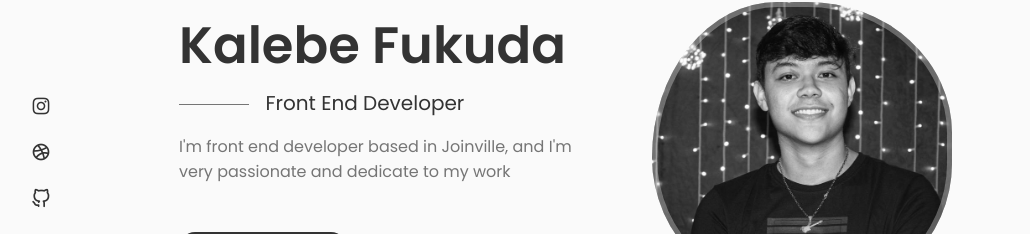
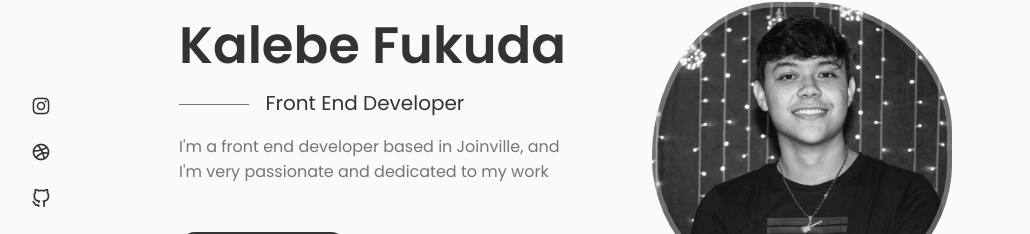
Before and after one commit to kalebefukuda/MyPortfolio, a React (Create React App) app: page / in a window 1280 px wide. Shown: the part 182-416 px from the top of the page, without its empty margins (125-1155 px from the left). Built offline with nearby package versions, Linux system fonts and the light colour scheme; a web font is replaced by a local one.

Commit message:
settings words

```diff
--- a/src/compenents/home/Data.jsx
+++ b/src/compenents/home/Data.jsx
@@ -5,7 +5,7 @@ const Data = () => {
    <div className="home_data">
     <h1 className='home_title'> Kalebe Fukuda </h1>
     <h3 className="home_subtitle"> Front End Developer</h3>
-    <p className="home_description"> I'm front end developer based in Joinville, and I'm very passionate and dedicate to my work</p>
+    <p className="home_description"> I'm a front end developer based in Joinville, and I'm very passionate and dedicated to my work</p>
 
     <a href="#contact" className="button button--flex">
         Say Hello
--- a/src/compenents/testimonials/Data.jsx
+++ b/src/compenents/testimonials/Data.jsx
@@ -8,7 +8,7 @@ export const Data = [
       image: Image1,
       title: "Acsa Fukuda",
       description:
-        "A really good job, I believe it will be a great developer.",
+        "A really good job, I believe he will be a great developer.",
     },
     {
       id: 2,
```
